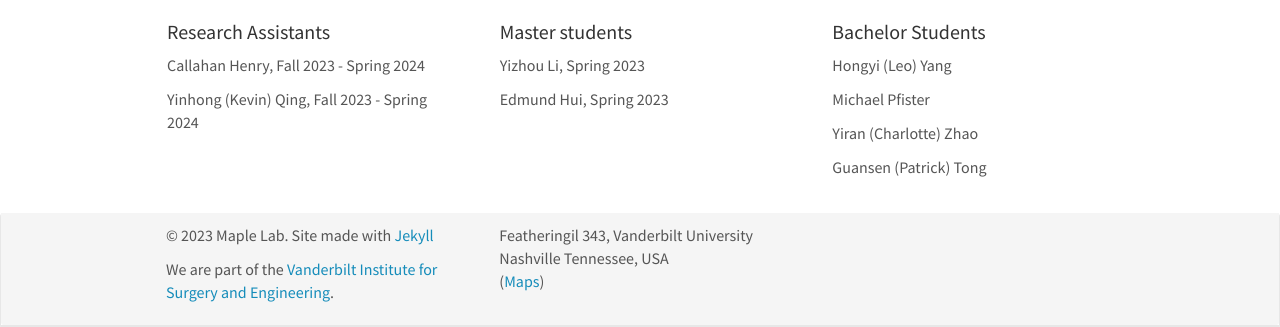
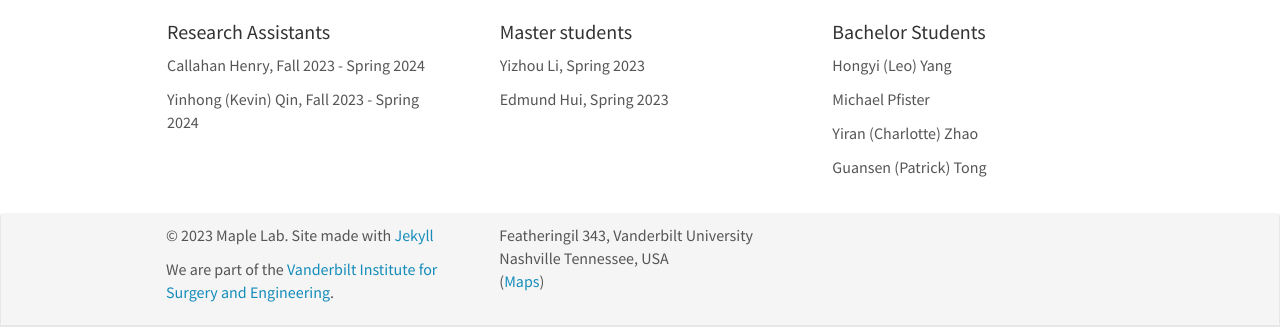
Before and after one commit to vu-maple-lab/vu-maple-lab.github.io, a Jekyll site: the page built from _pages/team.md, in a window 1280 px wide and 900 px high, scrolled down 847 px. Shown: the part 549-876 px from the top of the window. Built offline with Jekyll 4.4.1, drawn with Linux system fonts in a browser that asks for light colours; nearby versions of some CDN libraries.

Commit message:
fixed kevin's name

```diff
--- a/_data/alumni_ra.yml
+++ b/_data/alumni_ra.yml
@@ -1,2 +1,2 @@
 - name: Callahan Henry, Fall 2023 - Spring 2024
-- name: Yinhong (Kevin) Qing, Fall 2023 - Spring 2024
+- name: Yinhong (Kevin) Qin, Fall 2023 - Spring 2024
```
